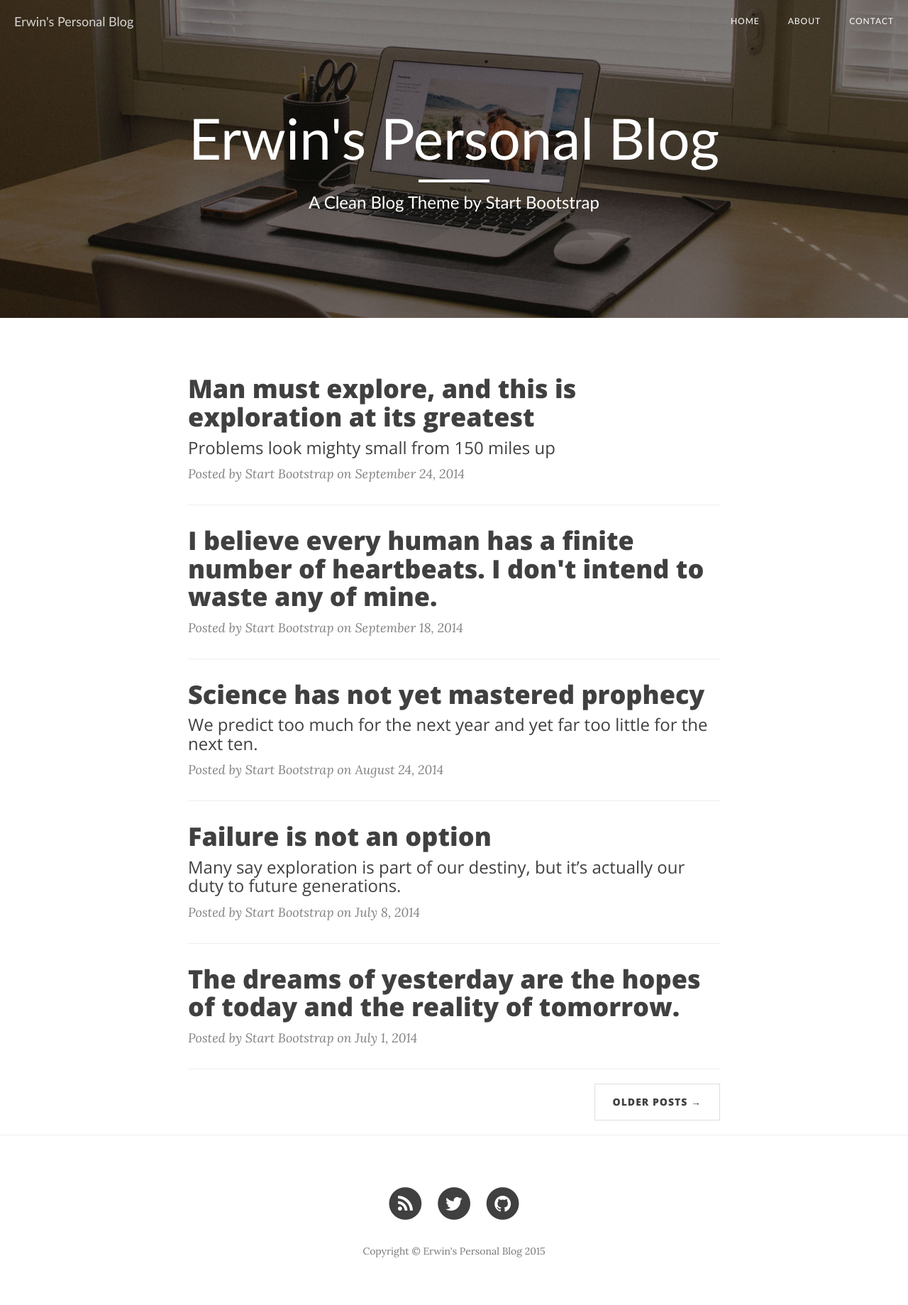
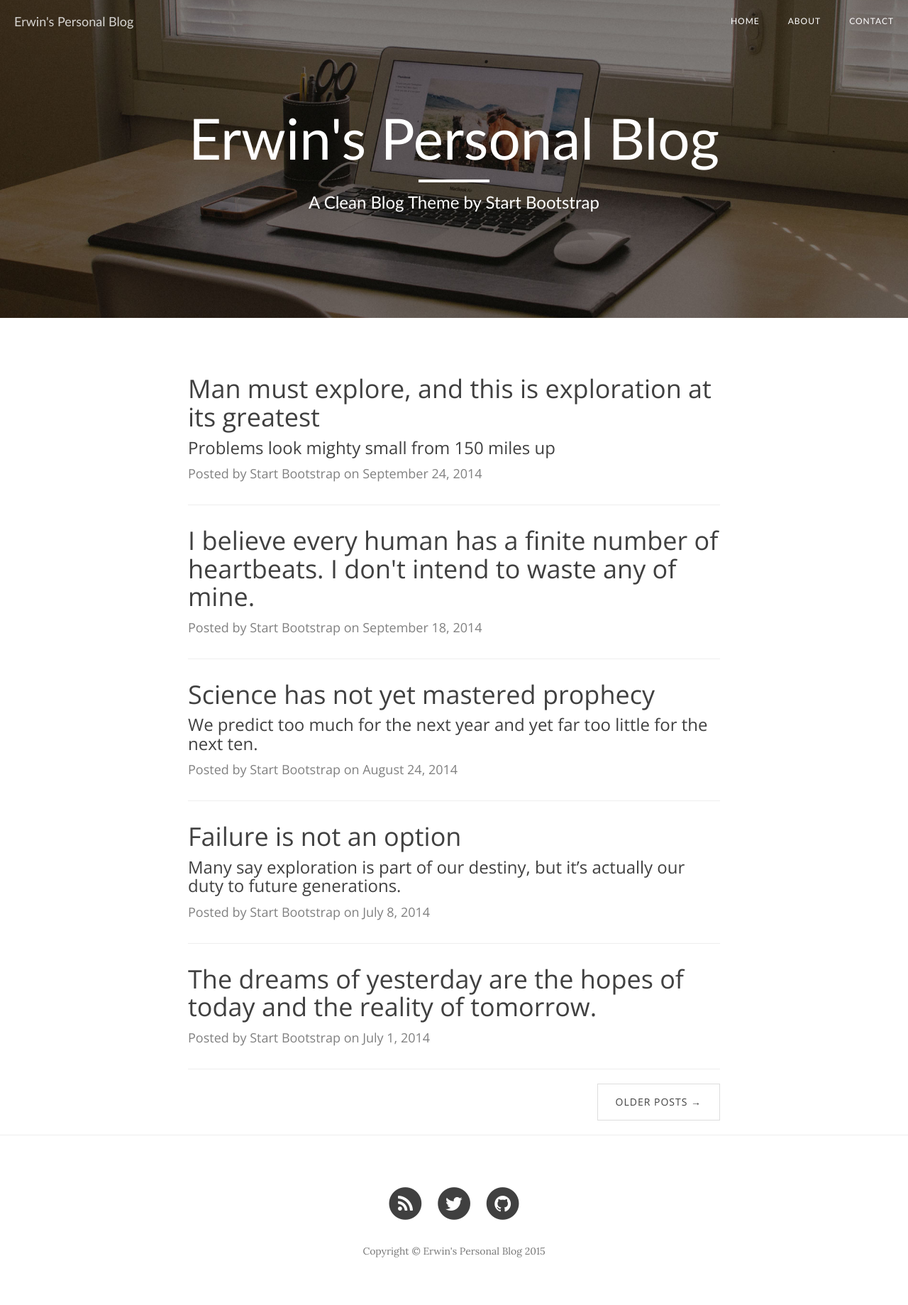
Before and after one commit to eembsen/eembsen.github.io, a Jekyll site: the page built from index.html, in a window 1280 px wide. Shown: the whole page at 71% size. Built offline with Jekyll 4.4.1, drawn with Linux system fonts in a browser that asks for light colours; nearby versions of some CDN libraries; the list of posts is cut into pages by our own code.

Commit message:
Changes to font and size

```diff
--- a/css/clean-blog.css
+++ b/css/clean-blog.css
@@ -17,7 +17,7 @@ h4,
 h5,
 h6 {
   font-family: 'Open Sans', 'Helvetica Neue', Helvetica, Arial, sans-serif;
-  font-weight: 800;
+  font-weight: 300;
 }
 a {
   color: #404040;
@@ -192,7 +192,7 @@ hr.small {
   font-family: 'Open Sans', 'Helvetica Neue', Helvetica, Arial, sans-serif;
   font-size: 24px;
   margin: 10px 0 30px;
-  font-weight: 600;
+  font-weight: 300;
 }
 .intro-header .post-heading .meta {
   font-family: 'Lora', 'Times New Roman', serif;
@@ -232,7 +232,8 @@ hr.small {
 .post-preview > .post-meta {
   color: #808080;
   font-size: 18px;
-  font-style: italic;
+  font-family: 'Open Sans', 'Helvetica Neue', Helvetica, Arial, sans-serif;
+  font-weight: 300;
   margin-top: 0;
 }
 .post-preview > .post-meta > a {
@@ -353,7 +354,7 @@ form .row:first-child .floating-label-form-group {
   font-family: 'Open Sans', 'Helvetica Neue', Helvetica, Arial, sans-serif;
   text-transform: uppercase;
   font-size: 14px;
-  font-weight: 800;
+  font-weight: 300;
   letter-spacing: 1px;
   padding: 10px 5px;
   background-color: white;
@@ -363,6 +364,8 @@ form .row:first-child .floating-label-form-group {
   .pager li > a,
   .pager li > span {
     font-size: 14px;
+    font-family: 'Open Sans', 'Helvetica Neue', Helvetica, Arial, sans-serif;
+    font-weight: 300;
     padding: 15px 25px;
   }
 }
```
